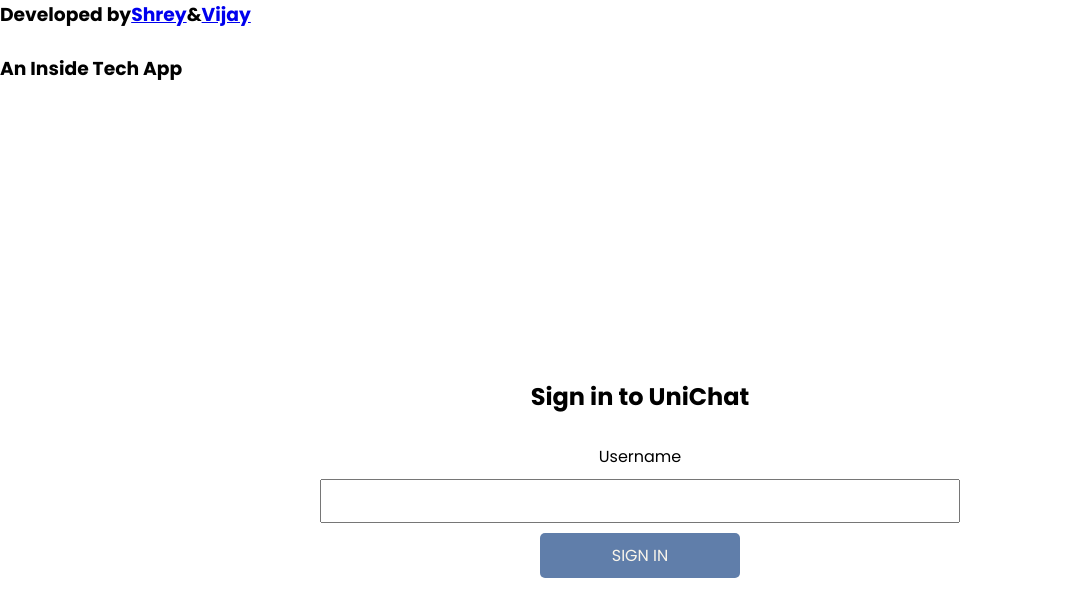
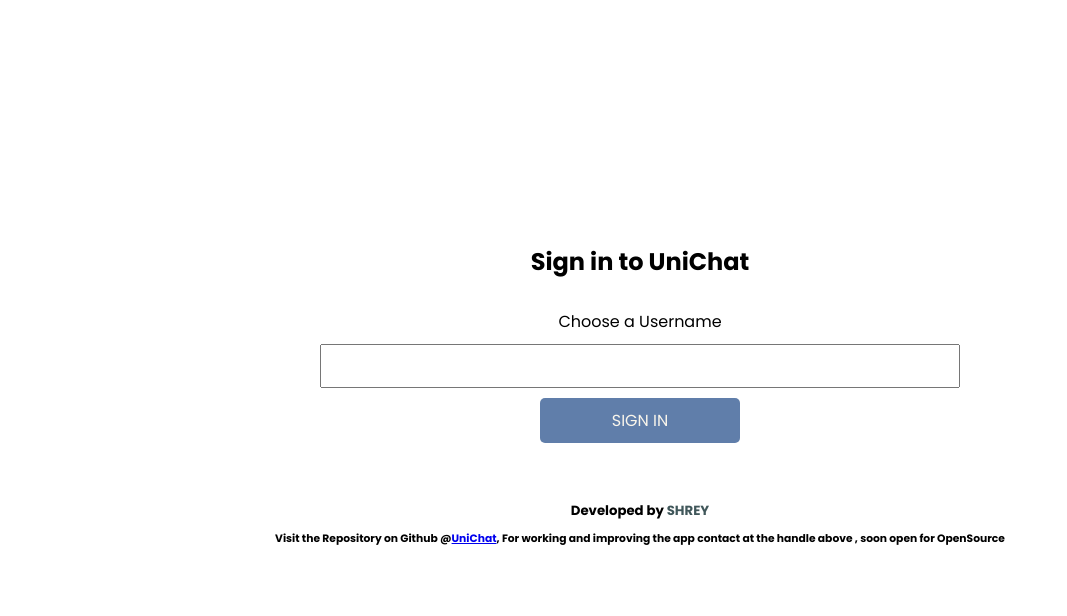
Before and after one commit to shreykoradia/UniChat, a React (Create React App) app in the folder client/: page / in a window 1280 px wide. Shown: the top 616 px of the page, without its empty margins (0-1067 px from the left). Built offline with nearby package versions, Linux system fonts and the light colour scheme; no server answers.

Commit message:
added some UI chnages

```diff
--- a/client/src/App.js
+++ b/client/src/App.js
@@ -10,8 +10,6 @@
   return (
     <BrowserRouter>
     <div>
-    <h3>Developed by<a href='https://twitter.com/shreykoradia'>Shrey</a>&<a href='https://twitter.com/v1jayy__'>Vijay</a></h3><br />
-    <h3>An Inside Tech App</h3>
       <Routes>
         <Route path="/" element={<Home socket={socket} />}></Route>
         <Route path="/chat" element={<ChatPage socket={socket} />}></Route>
--- a/client/src/components/ChatBody.js
+++ b/client/src/components/ChatBody.js
@@ -12,7 +12,7 @@
   return (
     <>
       <header className="chat__mainHeader">
-        <p>Hangout with Friends and Classmates</p>
+        <h4>Hangout with Friends</h4>
         <button className="leaveChat__btn" onClick={handleLeaveChat}>
           LEAVE CHAT
         </button>
--- a/client/src/components/Home.js
+++ b/client/src/components/Home.js
@@ -13,9 +13,10 @@
      navigate('/chat');
   };
   return (
+    <>
     <form className="home__container" onSubmit={handleSubmit}>
       <h2 className="home__header">Sign in to UniChat</h2>
-      <label htmlFor="username">Username</label>
+      <label htmlFor="username">Choose a Username</label>
       <input
         type="text"
         minLength={6}
@@ -26,7 +27,10 @@
         onChange={(e) => setUserName(e.target.value)}
       />
       <button className="home__cta">SIGN IN</button>
+      <h5 className='founder-name'>Developed by <a href='https://twitter.com/shreykoradia'>SHREY</a></h5>
+      <h6>Visit the Repository on Github @<a href='https://github.com/shreykoradia/UniChat'>UniChat</a>, For working and improving the app contact at the handle above , soon open for OpenSource</h6>
     </form>
+    </>
   );
 };
 
--- a/client/src/index.css
+++ b/client/src/index.css
@@ -43,10 +43,11 @@
 }
 .chat__sidebar {
   height: 100%;
-  background-color: #f9f5eb;
+  /* background-color: #f9f5eb; */
+  background-color: #607eaa;
   flex: 0.2;
   padding: 20px;
-  border-right: 1px solid #fdfdfd;
+  border-right: 1px solid #ffffff;
 }
 .chat__main {
   height: 100%;
@@ -57,12 +58,12 @@
 }
 .chat__users > * {
   margin-bottom: 10px;
-  color: #607eaa;
+  color: rgba(255, 255, 255, 0.918);
   font-size: 14px;
 }
 .online__users > * {
   margin-bottom: 10px;
-  color: rgb(238, 102, 102);
+  color: rgba(255, 255, 255, 0.918);
   font-style: italic;
 }
 .chat__mainHeader {
@@ -72,16 +73,18 @@
   align-items: center;
   justify-content: space-between;
   padding: 20px;
-  background-color: #f9f5eb;
+  /* background-color: #f9f5eb; */
 }
 .leaveChat__btn {
   padding: 10px;
-  width: 150px;
+  width: 120px;
   border: none;
+  border-radius: 0.5rem;
   outline: none;
-  background-color: #d1512d;
+  background-color: #b44526;
   cursor: pointer;
-  color: #eae3d2;
+  color: #ffffff;
+  margin-right: .6rem;
 }
 .message__container {
   width: 100%;
@@ -96,7 +99,6 @@
 }
 .chat__footer {
   padding: 10px;
-  background-color: #f9f5eb;
   height: 10vh;
 }
 .form {
@@ -116,18 +118,21 @@
 }
 .sendBtn {
   width: 150px;
-  background-color: green;
+  /* background-color: green; */
+  background-color: #607eaa;
   padding: 10px;
   border: none;
+  border-radius: 0.5rem;
   outline: none;
-  color: #eae3d2;
+  color: #ffffff;
   cursor: pointer;
 }
 .sendBtn:hover {
   background-color: rgb(129, 201, 129);
 }
 .message__recipient {
-  background-color: #f5ccc2;
+  /* background-color: #f5ccc2; */
+  background-color: #607eaa82;
   width: 300px;
   padding: 10px;
   border-radius: 10px;
@@ -153,3 +158,14 @@
   font-size: 13px;
   font-style: italic;
 }
+
+.founder-name{
+  margin-top: 3rem;
+}
+
+.founder-name > a{
+  text-decoration: none;
+  outline: none;
+  color: rgb(64, 87, 90);
+
+}
```
